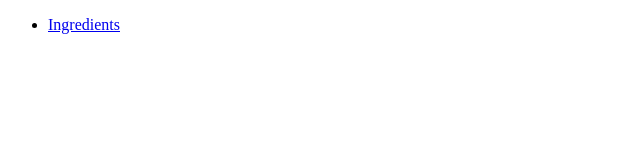
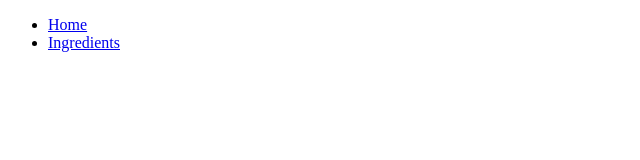
Before and after one commit to naaaani/cookbook-angular, an Angular app in the folder cookbook/: page / in a window 1280 px wide. Shown: the top 160 px of the page, without its empty margins (0-640 px from the left). Built offline with nearby package versions, Linux system fonts and the light colour scheme.

Commit message:
Add link to home

```diff
--- a/cookbook/src/app/app.component.html
+++ b/cookbook/src/app/app.component.html
@@ -1,7 +1,11 @@
 <nav>
   <ul>
+    <li><a routerLink="/" routerLinkActive="active"
+       ariaCurrentWhenActive="page">Home</a>
+    </li>
     <li><a routerLink="/ingredients" routerLinkActive="active"
-       ariaCurrentWhenActive="page">Ingredients</a></li>
+       ariaCurrentWhenActive="page">Ingredients</a>
+    </li>
   </ul>
 </nav>
 <router-outlet></router-outlet>
```
